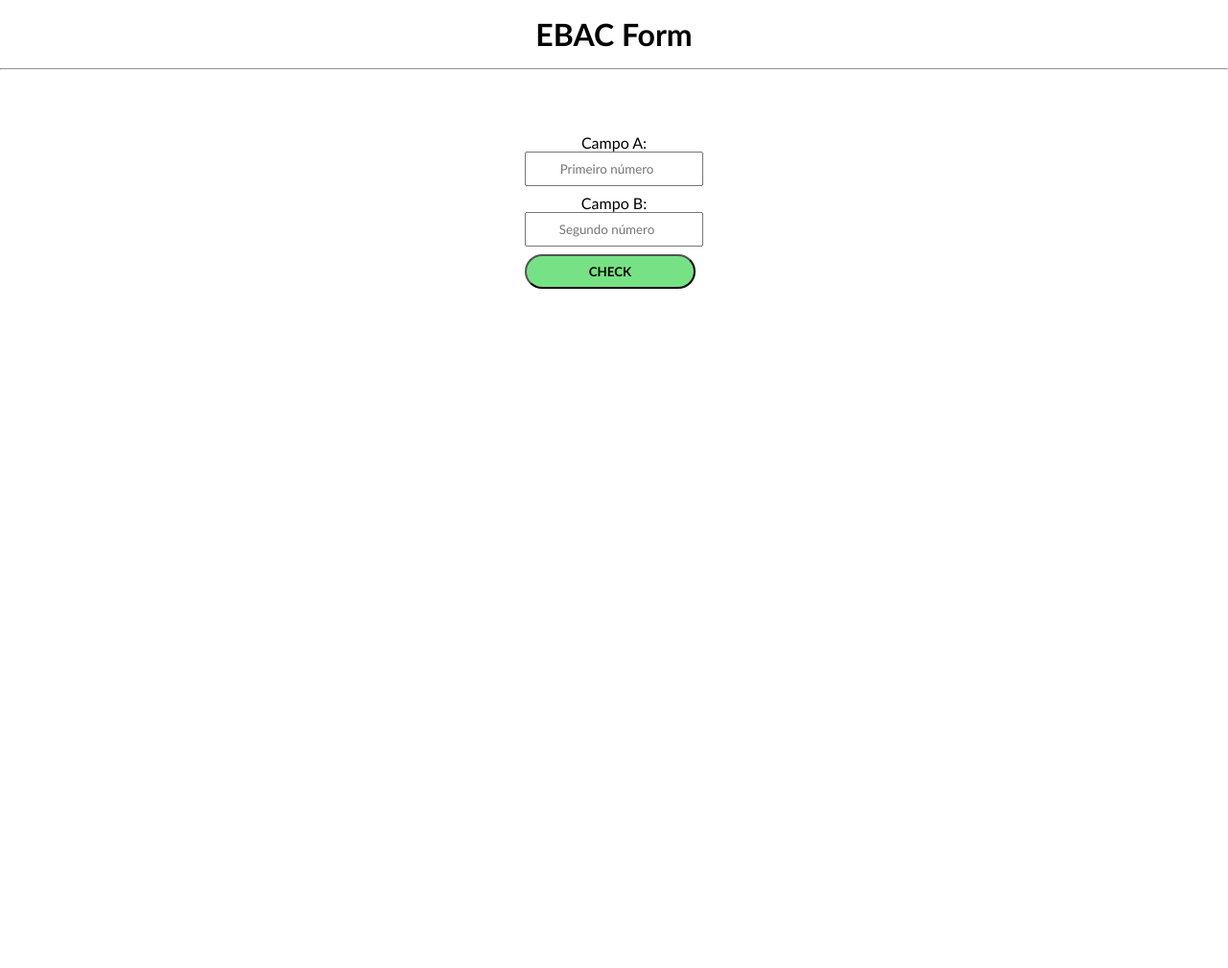
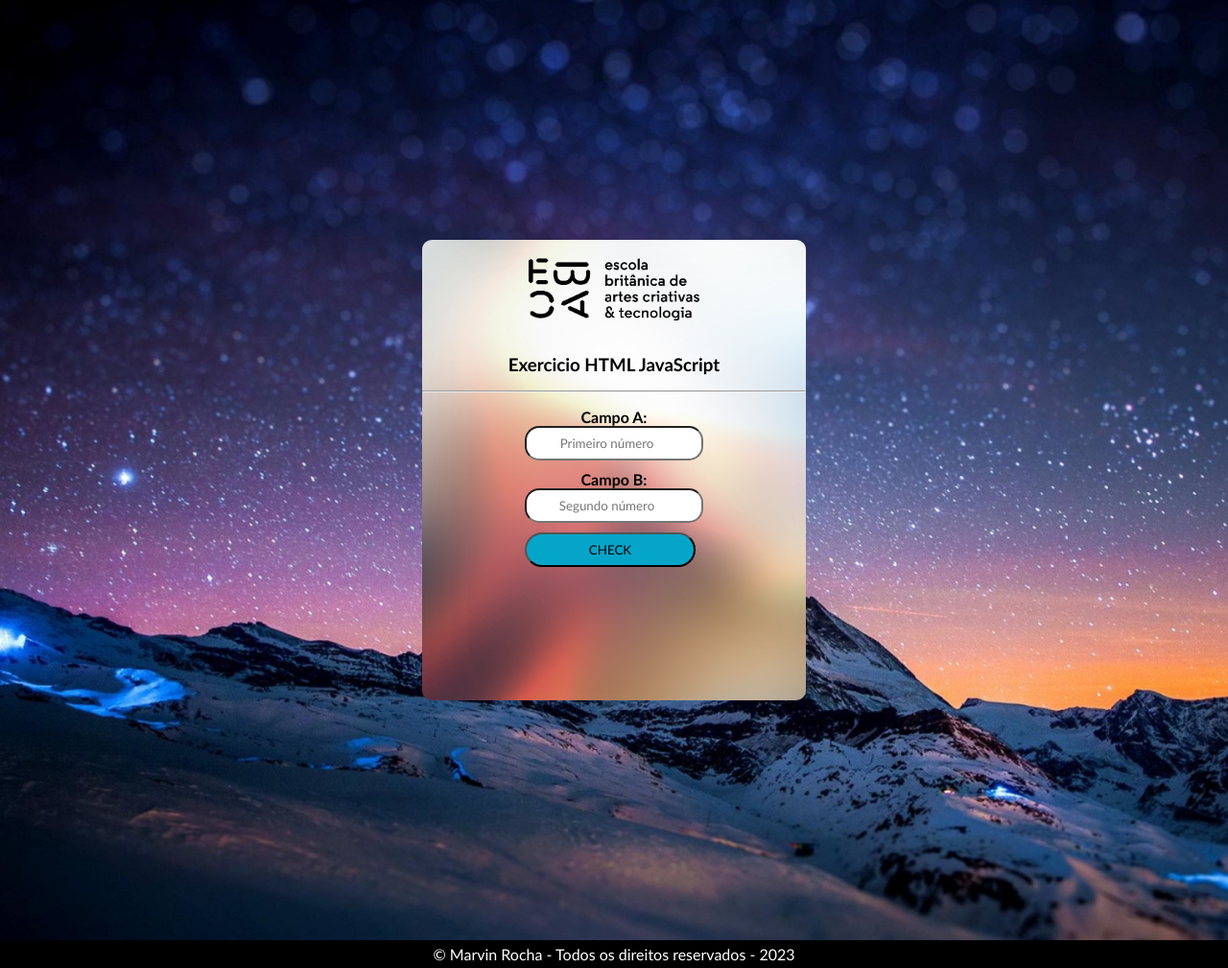
Before and after one commit to MarvinRF/curso_ebac_frontend, a plain HTML site: page index.html in a window 1280 px wide. Shown: the whole page at 96% size. Before the commit the page ends 800 px from the top, so only its background shows below. Drawn offline with Linux system fonts and the light colour scheme.

Commit message:
correção estetica

```diff
--- a/index.html
+++ b/index.html
@@ -10,20 +10,27 @@
 </head>
 
 <body>
-    <h1>EBAC Form</h1>
-    <hr>
+
     <div class="container">
+        <img src="imagens/brazil_logo_.png" alt="logo ebac">
+        <h3>Exercicio HTML JavaScript</h3>
+        <hr>
         <form id="formulario">
             <label for="firstNumber">Campo A:</label>
-            <input type="number" id="firstNumber"  required placeholder="Primeiro número">
+            <input type="number" id="firstNumber" required placeholder="Primeiro número">
             <label for="secondNumber">Campo B:</label>
             <input type="number" id="secondNumber" required placeholder="Segundo número">
             <button type="submit">Check</button>
         </form>
-        <p id="message">
-        </p>
+        <div id="resposta">
+            <p id="message"></p>
+        </div>
     </div>
-
+<footer>
+    <div id="footer">
+        <p> &copy; Marvin Rocha - Todos os direitos reservados - 2023</p>
+    </div>
+</footer>
     <script src="main.js"></script>
 </body>
 
--- a/main.css
+++ b/main.css
@@ -5,14 +5,29 @@
     font-family: 'Trebuchet MS', 'Lucida Sans Unicode', 'Lucida Grande', 'Lucida Sans', Arial, sans-serif;
 }
 
-.container {
-    margin: 50px auto;
-    max-width: 640px;
-    width: 100%;
-    text-align: center;
+body {
+    min-height: 300px;
+    background-image: url(imagens/Neve_montanhas.jpg);
+    background-size: cover;
 }
 
-h1 {
+.container {
+    background-image: url(imagens/a1982a6d9403b78303ee5fb3b15123e2.jpg);
+    background-size: cover;
+    margin: 250px auto;
+    width: 400px;
+    height: 480px;
+    text-align: center;
+    border-radius: 10px;
+}
+
+img {
+    padding: 16px;
+    text-align: center;
+    height: 100px;
+}
+
+h3 {
     padding: 16px;
     text-align: center;
 }
@@ -26,14 +41,16 @@ form {
 input,
 button {
     padding: 8px;
-    margin-bottom: 8px;
+    margin-bottom: 10px;
     display: flex;
     text-align: center;
+    border-radius: 15px;
 }
-
-button{
-    background-color: #35d44aab;
+label{
     font-weight: bold;
+}
+button {
+    background-color: #05a5ca;
     text-transform: uppercase;
     cursor: pointer;
     text-align: center;
@@ -41,6 +58,26 @@ button{
     border-radius: 30px;
     justify-content: center;
 }
+
 button:hover {
-    background-color: #35d44a;
+    background-color: #0f7d9e;
 }
+
+#resposta {
+    text-align: center;
+    padding: 2px;
+    margin-top: 0px;
+}
+
+#resposta p {
+    font-size: large;
+    padding: 20px;
+    margin: 0;
+}
+
+#footer {
+    text-align: center;
+    padding: 5px;
+    background-color: black;
+    color: white;
+}
--- a/main.js
+++ b/main.js
@@ -1,7 +1,3 @@
-
-
-const mensagemSucesso = `a`
-
 formulario.addEventListener("submit", (event) => {
     event.preventDefault();
 
@@ -10,10 +6,10 @@ formulario.addEventListener("submit", (event) => {
     let message = document.querySelector('p#message')
 
     if (fristNumber < secondNumber) {
-        message.innerHTML = `O formulario está correto`
+        message.innerHTML = `O formulario está <strong>correto</strong>!`
 
     }
     else {
-        message.innerHTML = `Formulário inválido. O número B deve ser maior que o número A.`
+        message.innerHTML = `<strong> Formulário inválido.</strong><br>O número B deve ser maior que o número A.`
     }
 });
```
Also changed, not shown: imagens/Neve_montanhas.jpg (added), imagens/a1982a6d9403b78303ee5fb3b15123e2.jpg (added), imagens/brazil_logo_.png (added).
